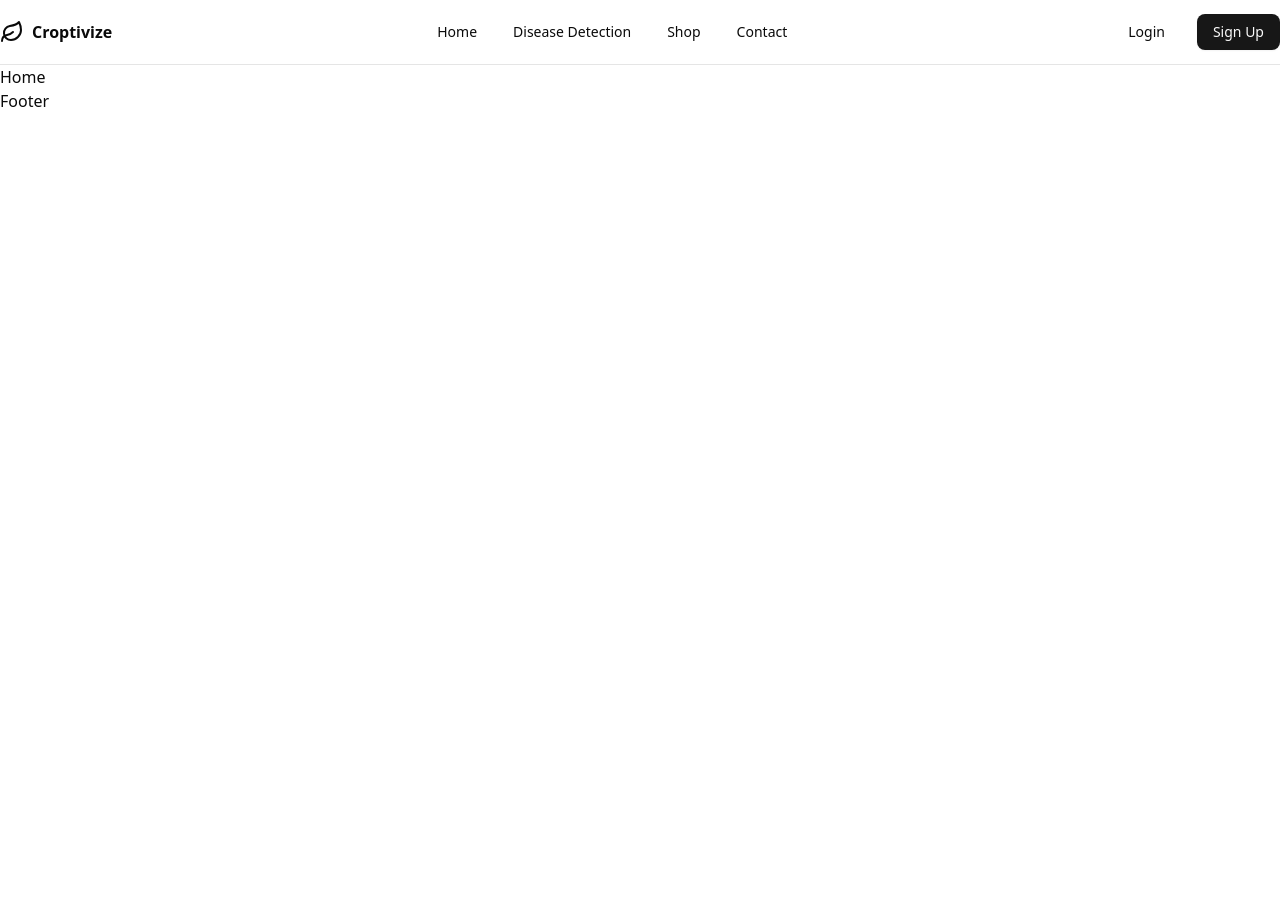
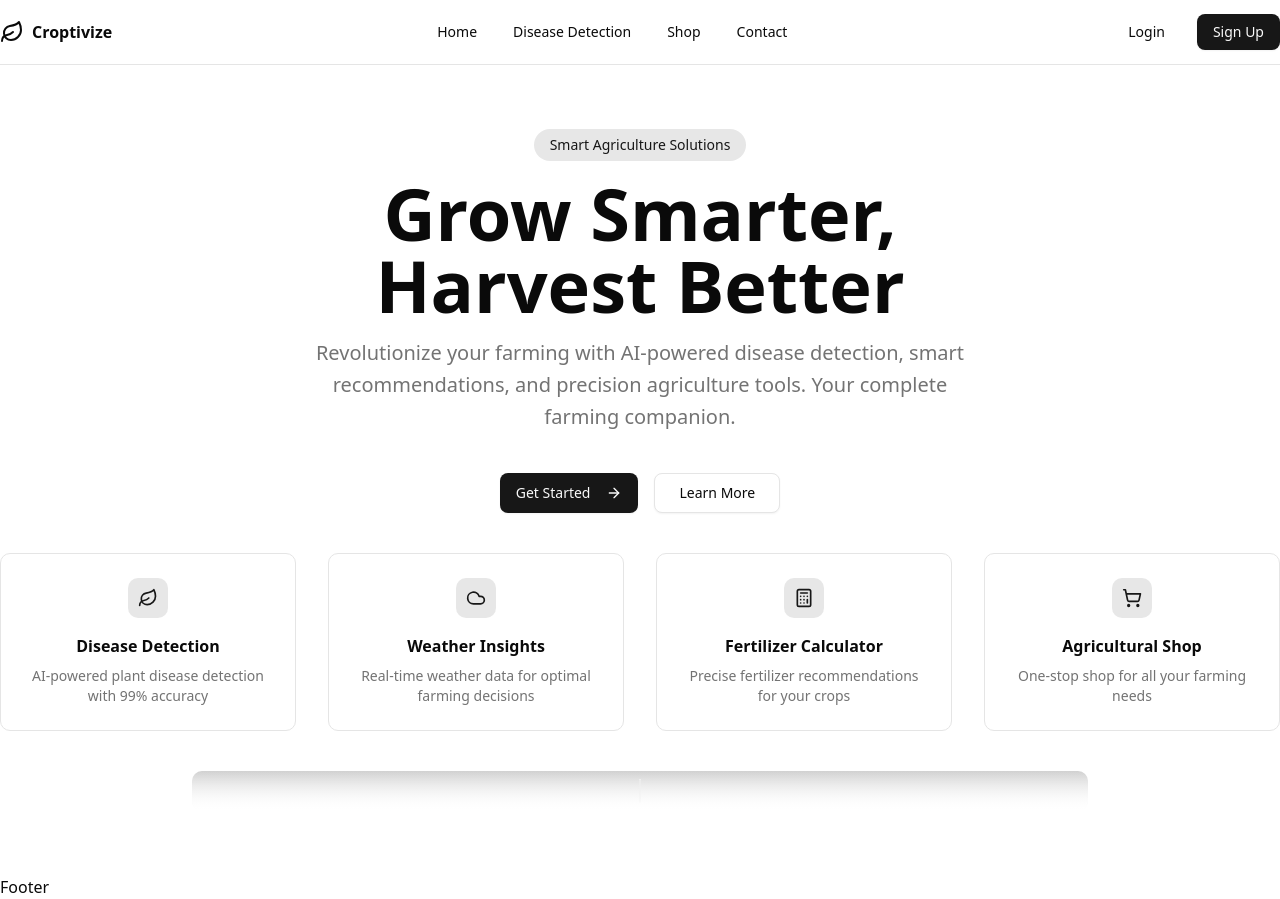
Before and after one commit to Abdul-rafay5721/CroptvizeFrontend, a React (Vite) app: page / in a window 1280 px wide. Before the commit the page ends 800 px from the top, so only its background shows below. Built offline with nearby package versions, Linux system fonts and the light colour scheme.

Commit message:
add HeroSection component to Home page; update UserLayout and Navbar for improved structure

```diff
--- /dev/null
+++ b/src/components/basic/HeroSection.jsx
@@ -0,0 +1,85 @@
+import { Link } from "react-router-dom"
+import { ArrowRight, Leaf, Cloud, Calculator, ShoppingCart } from "lucide-react"
+import { Button } from "@/components/ui/button"
+
+export default function HeroSection() {
+    return (
+        <div className="relative">
+            <div className="max-w-7xl mx-auto flex flex-col items-center gap-4 text-center md:gap-10 py-12 md:py-16 xl:px-0 px-4">
+                <div className="flex flex-col items-center gap-4">
+                    <div className="rounded-full bg-primary/10 px-4 py-1.5 text-sm font-medium text-primary">
+                        Smart Agriculture Solutions
+                    </div>
+                    <h1 className="text-3xl font-bold sm:text-5xl md:text-6xl lg:text-7xl">
+                        Grow Smarter, <br className="hidden sm:inline" />
+                        Harvest Better
+                    </h1>
+                    <p className="max-w-[42rem] leading-normal text-muted-foreground sm:text-xl sm:leading-8">
+                        Revolutionize your farming with AI-powered disease detection, smart recommendations, and precision
+                        agriculture tools. Your complete farming companion.
+                    </p>
+                </div>
+
+                <div className="flex flex-wrap items-center justify-center gap-4">
+                    <Button size="lg" asChild>
+                        <Link to="/detect">
+                            Get Started
+                            <ArrowRight className="ml-2 h-4 w-4" />
+                        </Link>
+                    </Button>
+                    <Button size="lg" variant="outline" asChild>
+                        <Link to="/contact">Learn More</Link>
+                    </Button>
+                </div>
+
+                <div className="grid grid-cols-1 gap-6 sm:grid-cols-2 lg:grid-cols-4 xl:gap-8">
+                    {features.map((feature) => (
+                        <div key={feature.title} className="group relative rounded-lg border sm:p-6 p-4 hover:shadow-md transition-shadow">
+                            <div className="flex h-10 w-10 items-center justify-center mx-auto rounded-lg bg-primary/10 group-hover:bg-primary/20">
+                                <feature.icon className="h-5 w-5 text-primary" />
+                            </div>
+                            <div className="mt-4">
+                                <h3 className="font-semibold">{feature.title}</h3>
+                                <p className="mt-2 text-sm text-muted-foreground">{feature.description}</p>
+                            </div>
+                        </div>
+                    ))}
+                </div>
+
+                <div className="relative w-full max-w-4xl overflow-hidden rounded-lg bg-gradient-to-b from-primary/20 to-primary/0 p-2">
+                    <image
+                        src="https://picsum.photos/id/1003/800/400"
+                        alt="Dashboard Preview"
+                        width={800}
+                        height={400}
+                        className="rounded border bg-background shadow-xl"
+                    />
+                    <div className="absolute inset-0 bg-gradient-to-t from-background via-background/50 to-background/0" />
+                </div>
+            </div>
+        </div>
+    )
+}
+
+const features = [
+    {
+        title: "Disease Detection",
+        description: "AI-powered plant disease detection with 99% accuracy",
+        icon: Leaf,
+    },
+    {
+        title: "Weather Insights",
+        description: "Real-time weather data for optimal farming decisions",
+        icon: Cloud,
+    },
+    {
+        title: "Fertilizer Calculator",
+        description: "Precise fertilizer recommendations for your crops",
+        icon: Calculator,
+    },
+    {
+        title: "Agricultural Shop",
+        description: "One-stop shop for all your farming needs",
+        icon: ShoppingCart,
+    },
+]
--- a/src/components/common/Navbar.jsx
+++ b/src/components/common/Navbar.jsx
@@ -35,7 +35,7 @@ export default function Navbar() {
                         onClick={() => mobile && setIsOpen(false)}
                         className={mobile ? "block w-full rounded-md" : undefined}
                     >
-                        <NavigationMenuLink className={mobile ? undefined : navigationMenuTriggerStyle()}>
+                        <NavigationMenuLink className={`${mobile ? undefined : navigationMenuTriggerStyle()} bg-transparent`}>
                             {item.name}
                         </NavigationMenuLink>
                     </Link>
--- a/src/layout/UserLayout.jsx
+++ b/src/layout/UserLayout.jsx
@@ -1,14 +1,15 @@
+import React from "react"
 import Navbar from "../components/common/Navbar"
 import Footer from "../components/common/Footer"
 import { Outlet } from "react-router-dom"
 
 const UserLayout = () => {
     return (
-        <main>
+        <>
             <Navbar />
             <Outlet />
             <Footer />
-        </main>
+        </>
     )
 }
 
--- a/src/pages/sections/Home.jsx
+++ b/src/pages/sections/Home.jsx
@@ -1,8 +1,11 @@
 import React from 'react'
+import HeroSection from '../../components/basic/HeroSection'
 
 const Home = () => {
     return (
-        <div>Home</div>
+        <main>
+            <HeroSection />
+        </main>
     )
 }
 
```
